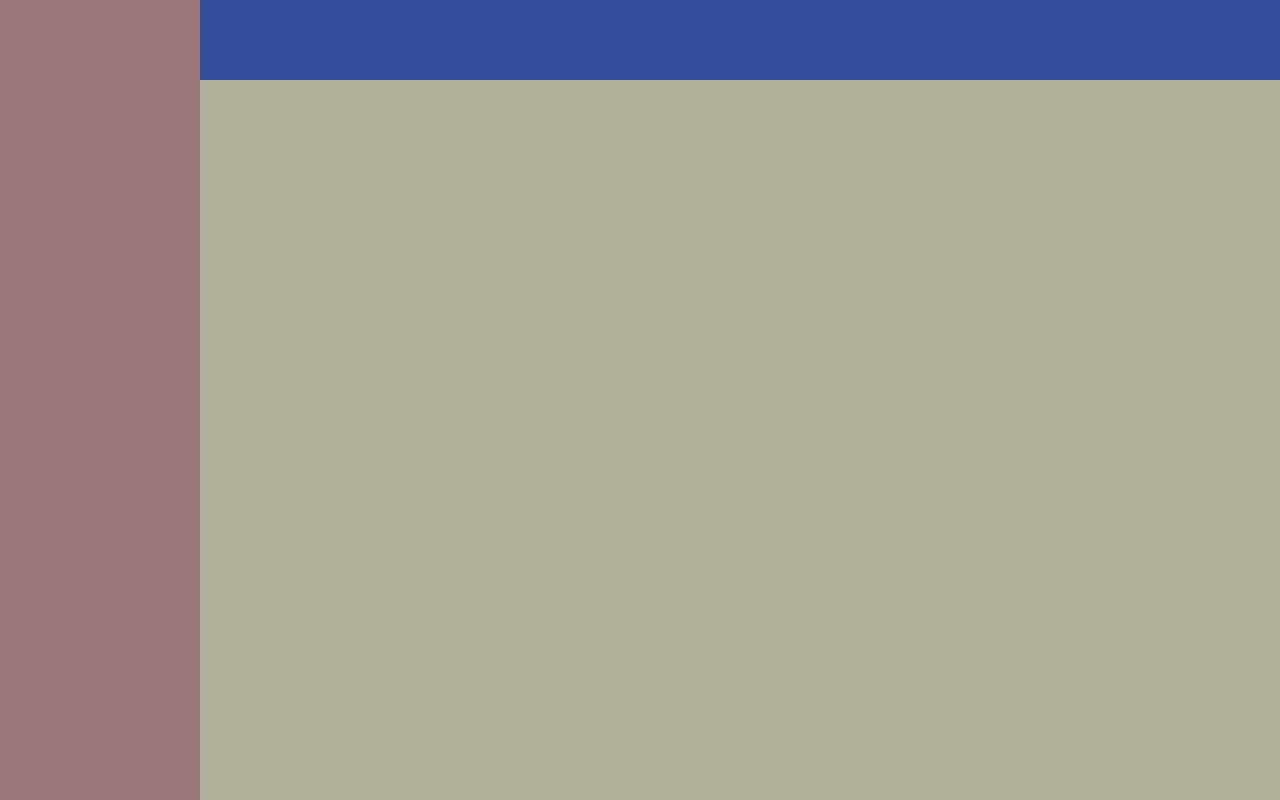
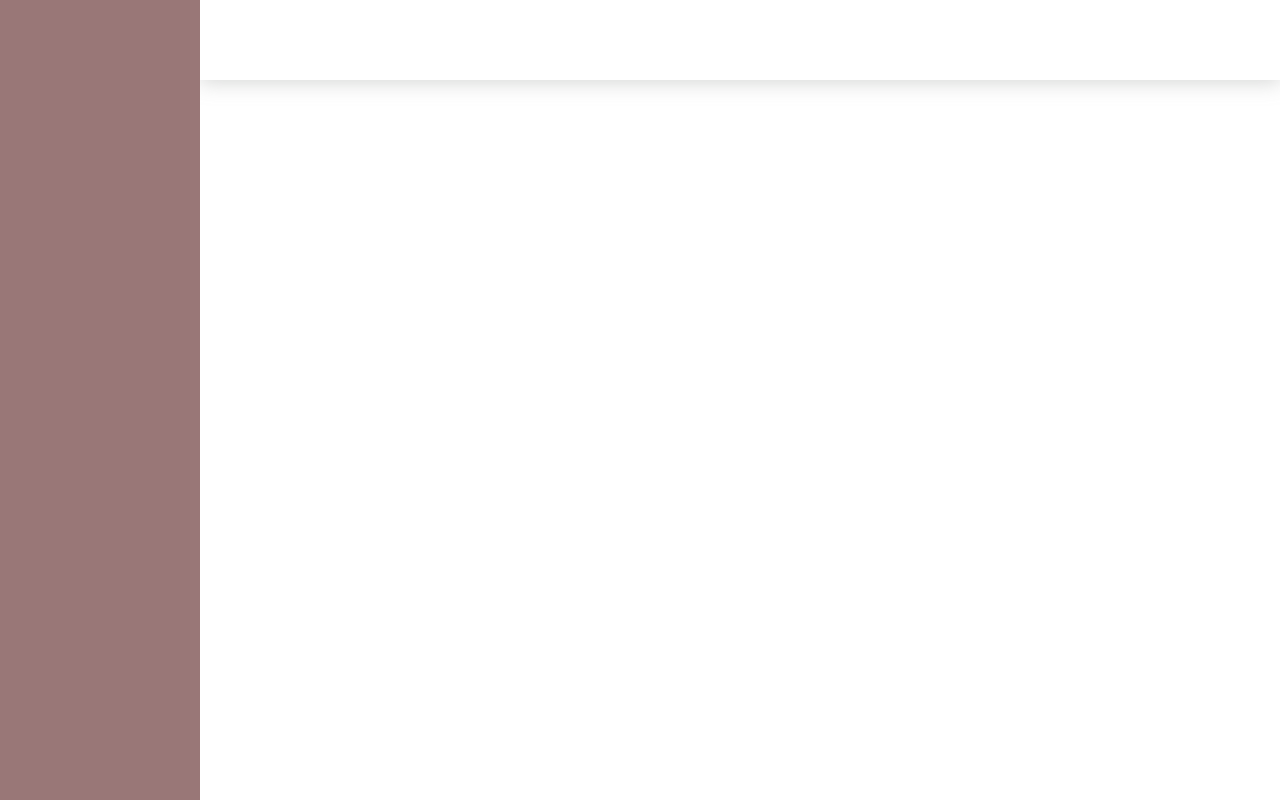
Before and after one commit to Fazel-Hosseinzadeh/1_SocialMediaDashboard, a plain HTML site: page index.html in a window 1280 px wide. Drawn offline with Linux system fonts and the light colour scheme.

Commit message:
Add box-shadow to header

```diff
--- a/assets/style.css
+++ b/assets/style.css
@@ -18,8 +18,8 @@ body {
 
 .header{
     grid-area: header;
-    background-color: #354f9c;
-    /* height: 70px; */
+    box-shadow: 0px 1px 20px 1px hwb(135 56% 43% / 0.384);
+
 }
 
 /* __________ Aside __________ */
@@ -27,8 +27,6 @@ body {
 .aside{
     grid-area: aside;
     background-color: #997777;
-    /* height: 100x; */
-}
 
 /* __________ Main __________ */
 
```
